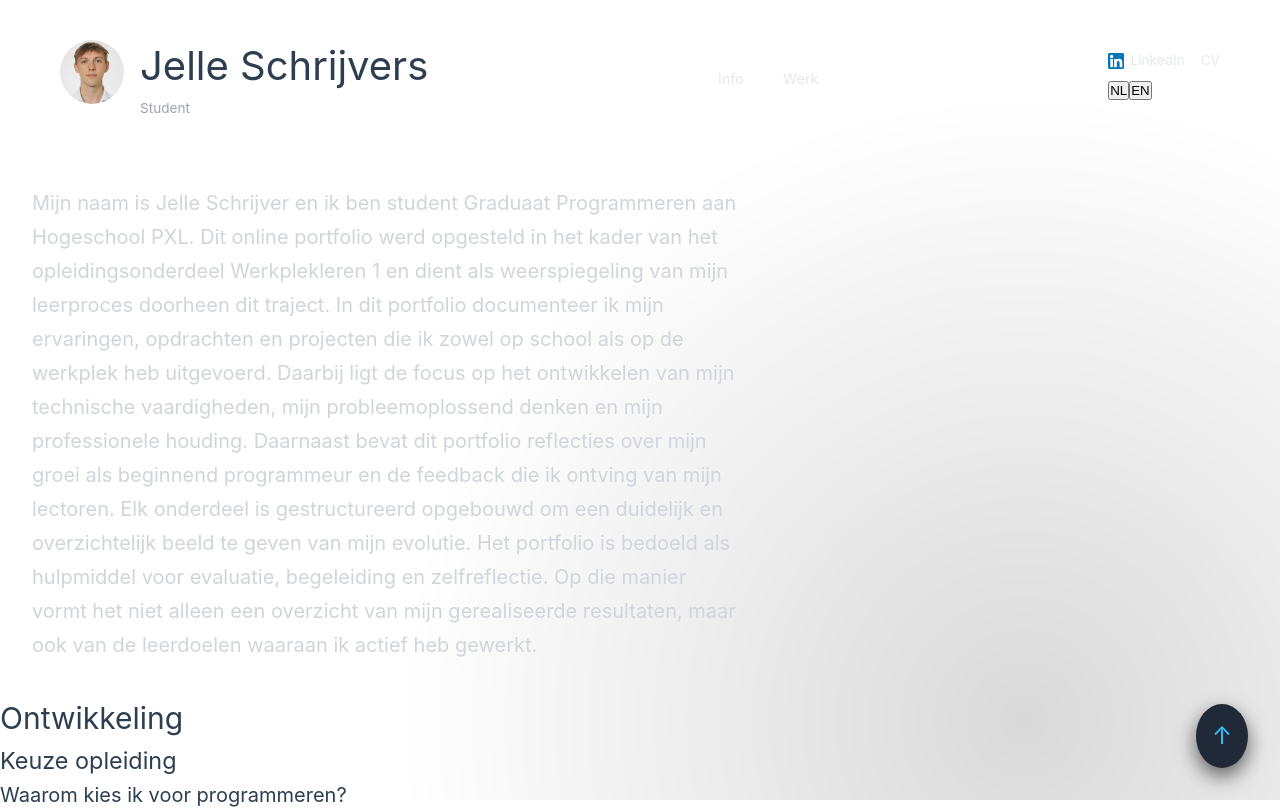
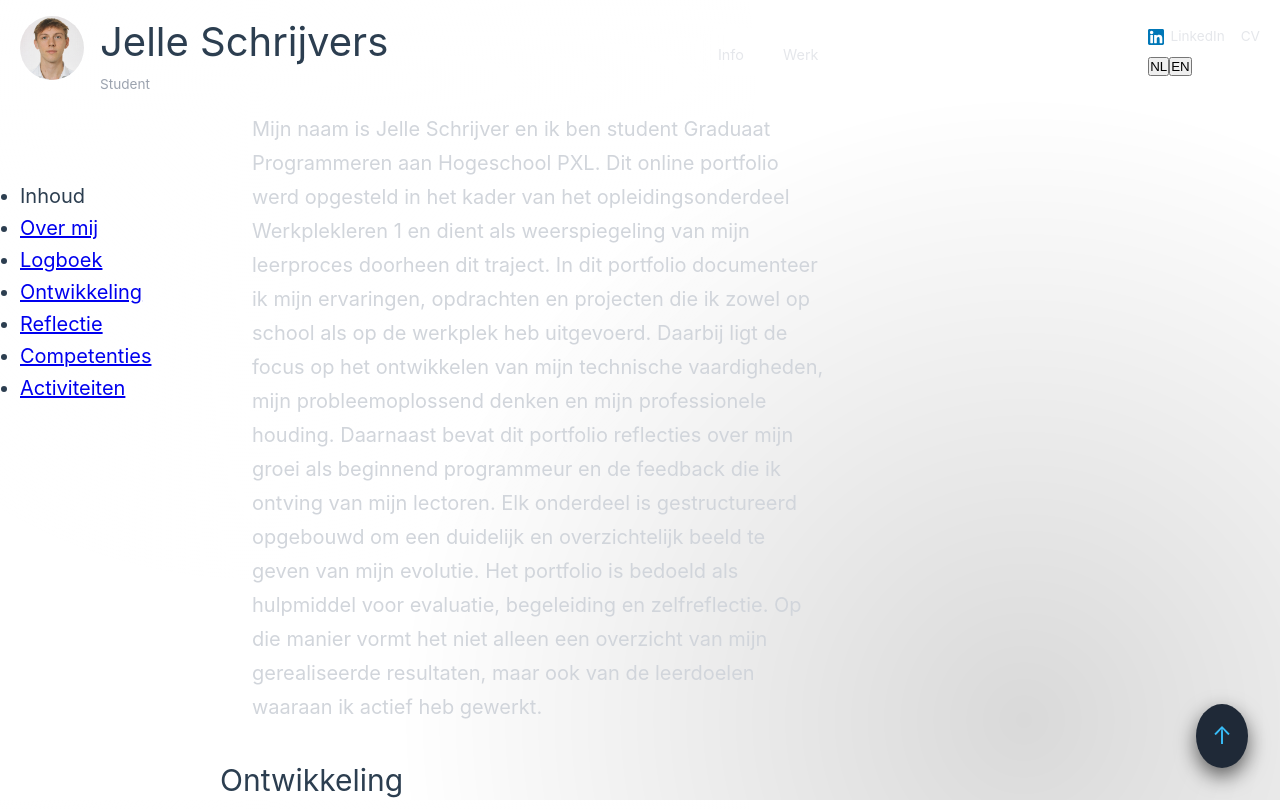
Before and after one commit to JelleSchrijvers-PXL/portfolio2-JelleSchrijvers-PXL, a Vue app in the folder portfolio/: page / in a window 1280 px wide. Shown: the top 809 px of the page. Built offline with nearby package versions, Linux system fonts and the light colour scheme.

Commit message:
tijdelijke plaatsing fixingen

```diff
--- a/portfolio/src/App.vue
+++ b/portfolio/src/App.vue
@@ -2,12 +2,34 @@
 import Footer from './components/footer.vue';
 import Navbar from './components/navbar.vue';
 import Sidenav from './components/sidenav.vue';
-
 </script>
 
 <template>
-  <Navbar/>
-  <router-view />
-  <Sidenav/>
-  <Footer/>
+  <Navbar />
+  <div class="layout">
+    <Sidenav />
+    <div class="main-wrapper">
+      <router-view />
+      <Footer />
+    </div>
+  </div>
 </template>
+
+<style scoped>
+.layout {
+  display: flex;
+  padding-top: 80px; /* hoogte van je navbar */
+  min-height: 100vh;
+}
+
+.main-wrapper {
+  flex: 1;
+  display: flex;
+  flex-direction: column;
+  margin-left: 220px; /* breedte van je sidenav */
+}
+
+router-view {
+  flex: 1;
+}
+</style>
--- a/portfolio/src/components/navbar.vue
+++ b/portfolio/src/components/navbar.vue
@@ -61,7 +61,12 @@ function setLang(lang) {
 <style scoped>
 /* Header */
 header {
-  padding: 1.5rem 2.5rem;
+  position: fixed;
+  top: 0;
+  left: 0;
+  right: 0;
+  z-index: 1000;
+  height: 80px;
 }
 .container-nav {
   position: sticky;
--- a/portfolio/src/components/sidenav.vue
+++ b/portfolio/src/components/sidenav.vue
@@ -5,7 +5,7 @@ const { locale, t } = useI18n()
 </script>
 
 <template>
-<nav>
+<aside>
   <div class="container-nav-content">
     <ul>
       <li class="header-lijst-sections">{{ t('nav.content') }}</li>
@@ -18,12 +18,13 @@ const { locale, t } = useI18n()
       <li><a href="#activiteiten">{{ t('nav.activiteiten') }}</a></li>
     </ul>
   </div>
-</nav>
+</aside>
 </template>
 
 <style scoped>
 .container-nav-content {
-  position: sticky;
+  position: fixed;
+  margin-top: 5rem;
   width: 200px;
   padding: 20px;
 }
```
